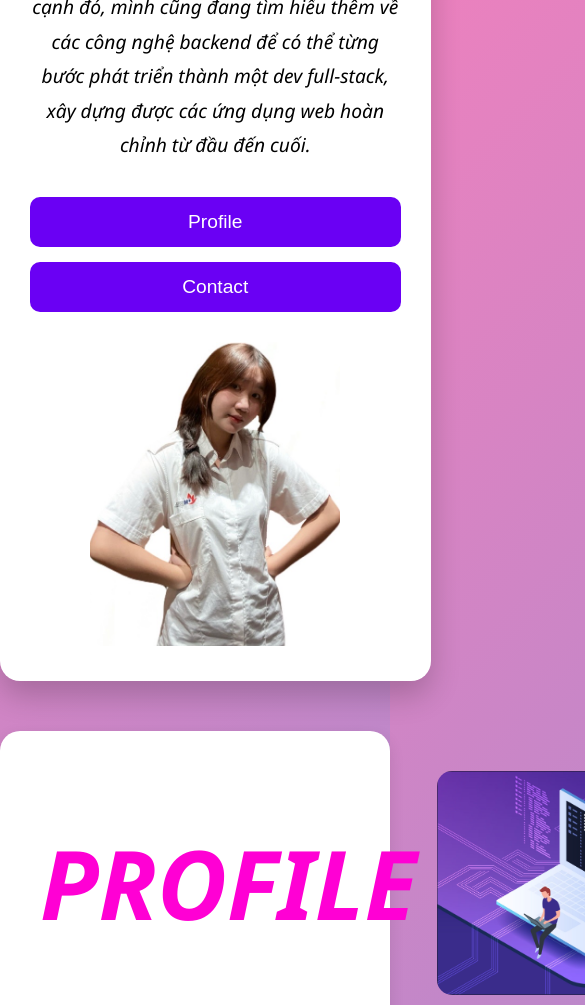
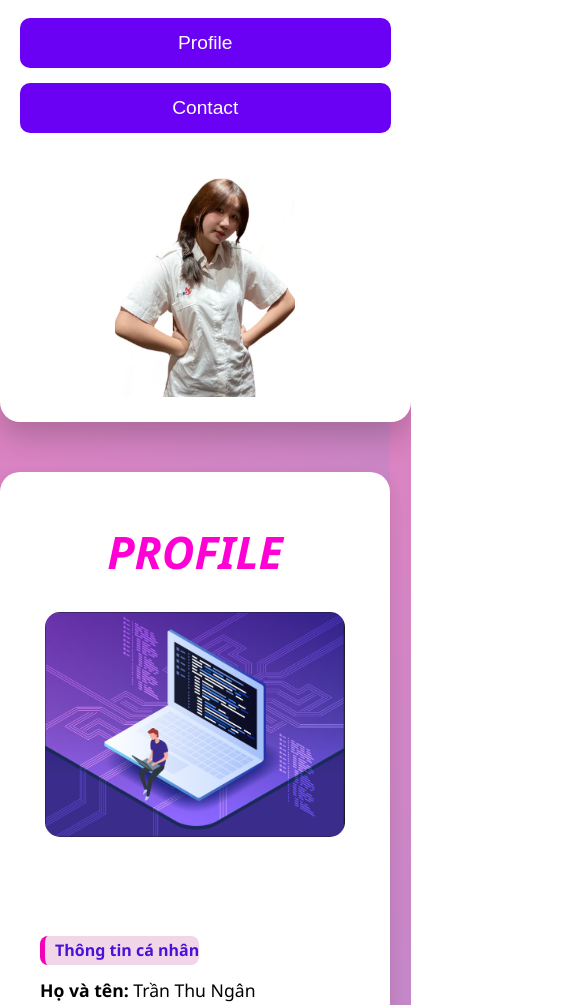
Before and after one commit to ThuNgan216/ThuNganProfile, a plain HTML site: page index.html in a window 390 px wide. Shown: the part 467-1472 px from the top of the page, 585 px wide, since content can reach past the window. Drawn offline with nearby package versions, Linux system fonts and the light colour scheme.

Commit message:
Update profile.css

```diff
--- a/profile.css
+++ b/profile.css
@@ -5,7 +5,6 @@ body {
   min-height: 100vh;
   scroll-behavior: smooth;
 }
-
 .card {
   background: white;
   border-radius: 20px;
@@ -51,8 +50,6 @@ body {
   object-fit: contain;
   border-radius: 15px;
   background-color: transparent;
-  box-shadow: none;
-  align-self: flex-start;
 }
 
 button {
@@ -70,7 +67,6 @@ button {
 button:hover {
   background-color: #4b00b5;
 }
-
 .section {
   background: white;
   margin: 30px auto;
@@ -81,30 +77,6 @@ button:hover {
   line-height: 1.8;
   font-size: 1.1rem;
 }
-
-@media screen and (max-width: 768px) {
-  .card {
-    flex-direction: column;
-    text-align: center;
-  }
-
-  .card-image img {
-    align-self: center;
-  }
-
-  button {
-    width: 100%;
-  }
-}
-#particles-js {
-  position: fixed;
-  width: 100%;
-  height: 100%;
-  z-index: -1;
-  top: 0;
-  left: 0;
-  background: linear-gradient(135deg, #ff7eb9, #a18cd1, #78c5f9);
-}
 .profile-header {
   display: flex;
   justify-content: space-between;
@@ -113,7 +85,7 @@ button:hover {
 }
 
 .PROFILE {
-  font-size: 6rem;
+  font-size: 4rem;
   color: rgb(255, 0, 212);
   margin: 0;
 }
@@ -122,9 +94,9 @@ button:hover {
   width: 300px;
   height: auto;
   object-fit: contain;
-  margin-left: 20px;
   border-radius: 15px;
 }
+
 .section-title {
   font-size: 1rem;
   font-weight: 600;
@@ -137,21 +109,79 @@ button:hover {
   border-radius: 8px;
   display: inline-block;
 }
+
 .CONTACT {
-  font-size: 100px;
+  font-size: 4rem;
   color: rgb(255, 0, 212);
   margin: 0;
 }
+
 .call {
   display: flex;
   justify-content: space-between;
   align-items: center;
   margin-bottom: 20px;
 }
+
 .call-me {
   width: 200px;
   height: auto;
   object-fit: contain;
-  margin-left: 20px;
   border-radius: 15px;
 }
+
+#particles-js {
+  position: fixed;
+  width: 100%;
+  height: 100%;
+  z-index: -1;
+  top: 0;
+  left: 0;
+  background: linear-gradient(135deg, #ff7eb9, #a18cd1, #78c5f9);
+}
+@media screen and (max-width: 768px) {
+  .card {
+    flex-direction: column;
+    text-align: center;
+    padding: 20px;
+  }
+
+  .card-content h1 {
+    font-size: 2.5rem;
+  }
+
+  .card-content h2 {
+    font-size: 1.4rem;
+  }
+
+  .card-content h3 {
+    font-size: 1rem;
+  }
+
+  .card-image img {
+    width: 180px;
+    margin-top: 15px;
+  }
+
+  .code-er,
+  .call-me {
+    width: 100%;
+    max-width: 300px;
+    margin: 20px auto 0;
+  }
+
+  .profile-header,
+  .call {
+    flex-direction: column;
+    text-align: center;
+  }
+
+  button {
+    width: 100%;
+  }
+
+  .PROFILE,
+  .CONTACT {
+    font-size: 2.8rem;
+  }
+}
```
